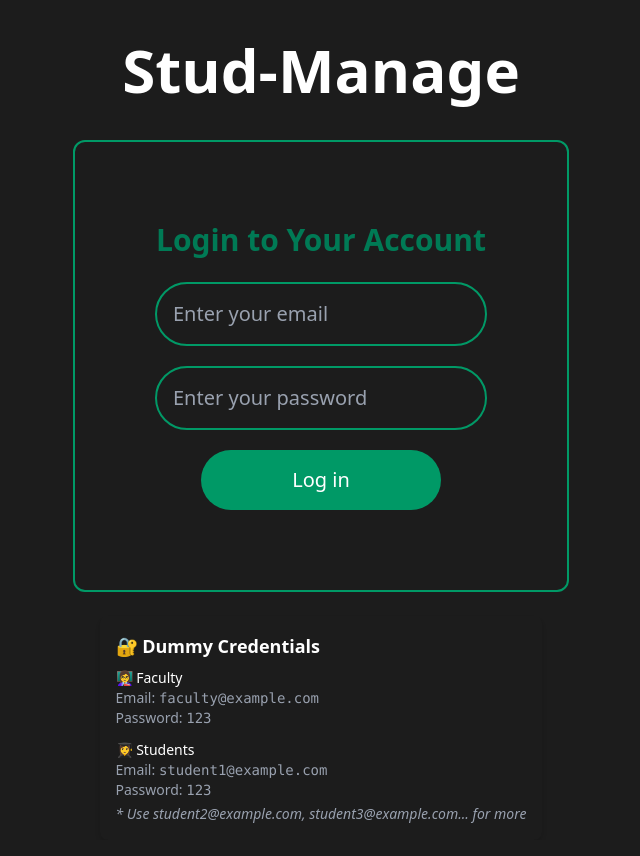
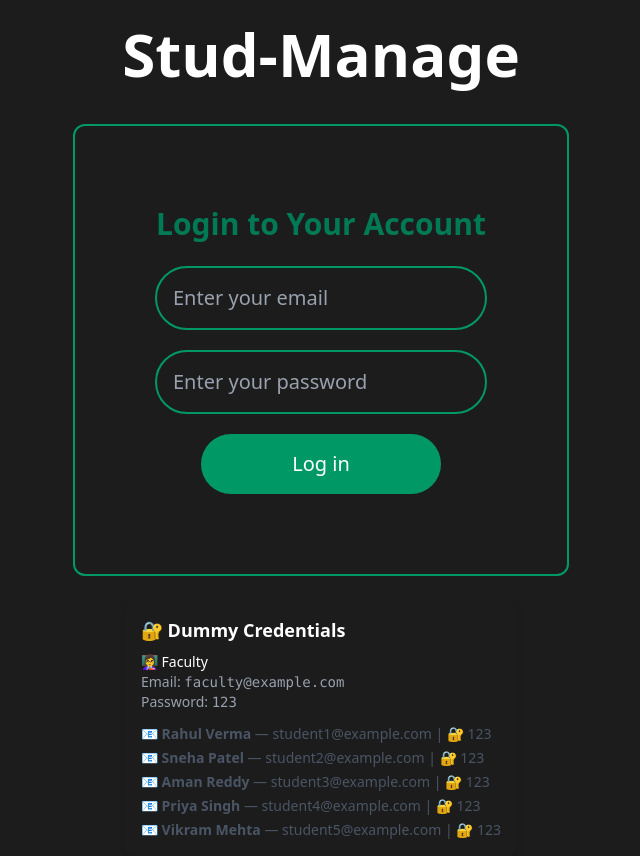
Before and after one commit to Ayush-kr-giga/Student-Management-System, a React (Vite) app: page / in a window 1280 px wide. Shown: the whole page, without its empty margins (319-959 px from the left). Built offline with nearby package versions, Linux system fonts and the light colour scheme.

Commit message:
added names with students email

```diff
--- a/src/components/Auth/Login.jsx
+++ b/src/components/Auth/Login.jsx
@@ -57,10 +57,13 @@ const Login = ({handleLogin})=>{
             </div>
 
             <div>
-                <p className="font-medium text-sm ">👩‍🎓 Students</p>
-                <p className="text-sm text-gray-400">Email: <span className="font-mono">student1@example.com</span></p>
-                <p className="text-sm text-gray-400">Password: <span className="font-mono">123</span></p>
-                <p className="text-sm mt-1 text-gray-400 italic">* Use student2@example.com, student3@example.com... for more</p>
+            <div className="text-sm space-y-1 text-gray-600">
+                <p>📧 <strong>Rahul Verma</strong> — student1@example.com | 🔐 123</p>
+                <p>📧 <strong>Sneha Patel</strong> — student2@example.com | 🔐 123</p>
+                <p>📧 <strong>Aman Reddy</strong> — student3@example.com | 🔐 123</p>
+                <p>📧 <strong>Priya Singh</strong> — student4@example.com | 🔐 123</p>
+                <p>📧 <strong>Vikram Mehta</strong> — student5@example.com | 🔐 123</p>
+            </div>
             </div>
         </div>
 
```
